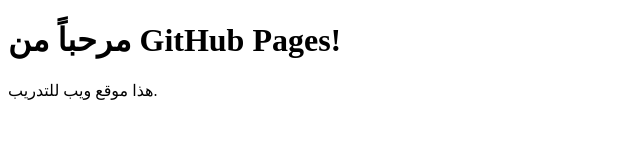
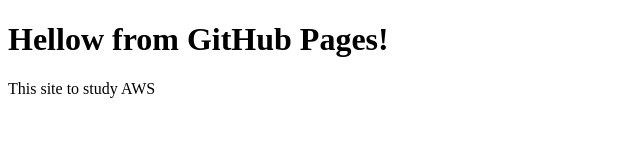
Before and after one commit to MohammedAlbayati1983/MohammedAlbayati1983.github.io, a plain HTML site: page index.html in a window 1280 px wide. Shown: the whole page, without its empty margins (0-640 px from the left). Drawn offline with Linux system fonts and the light colour scheme.

Commit message:
Update index.html

```diff
--- a/index.html
+++ b/index.html
@@ -4,7 +4,7 @@
     <title>مرحباً</title>
 </head>
 <body>
-    <h1>مرحباً من GitHub Pages!</h1>
-    <p>هذا موقع ويب للتدريب.</p>
+    <h1> Hellow from GitHub Pages!</h1>
+    <p>This site to study AWS </p>
 </body>
 </html>
```
